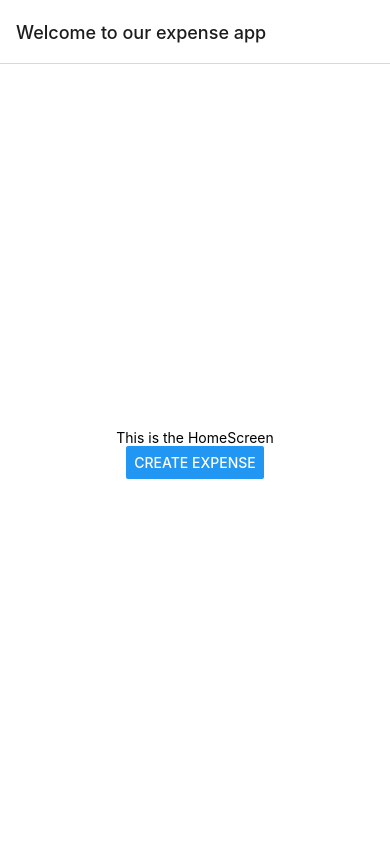
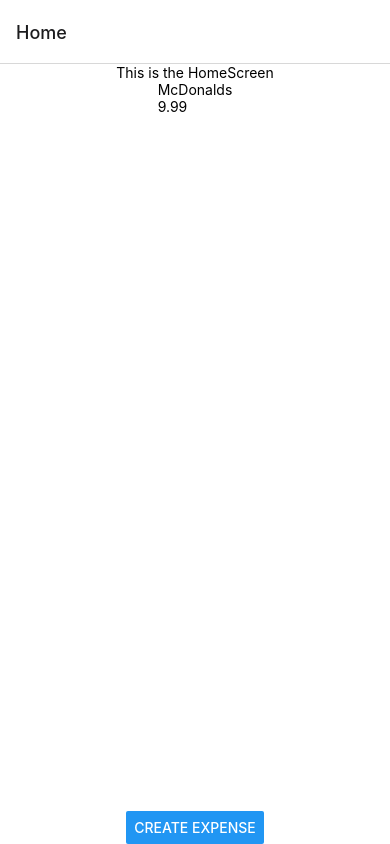
Before and after one commit to tern0004/P2-Final-App, a React Native app: screen / in a window 390 px wide. Built offline with nearby package versions, Linux system fonts and the light colour scheme.

Commit message:
can now add new objects to expense objArray, and objArray displays on homepage

```diff
--- a/App.js
+++ b/App.js
@@ -10,7 +10,7 @@ import { createBottomTabNavigator } from '@react-navigation/bottom-tabs'
 const Stack = createStackNavigator()
 
 export default function App() {
-  const [expenses, setExpenses] = useState([{id: 1, name: "Cat"}])
+  const [expenses, setExpenses] = useState([{id: 1, title: "McDonalds", price: 9.99}])
 
   const addExpense = (item) => {
     setExpenses([...expenses, item])
@@ -20,13 +20,12 @@ export default function App() {
   return (
     <NavigationContainer>
       <Stack.Navigator initialRouteName="Home">
-        <Stack.Screen name = "Home" component={HomeScreen}
-        options={{
-          title: "Welcome to our expense app"
-        }}/>
+        <Stack.Screen name = "Home" >
+          {(props) => <HomeScreen { ...props } expenses = {expenses}/>}
+        </Stack.Screen>
         <Stack.Screen name = "CreateExpense"  >
-        {(props) => <CreateExpenseScreen {...props} addExpense = {addExpense} expenses = {expenses} />}
-          </Stack.Screen>
+          {(props) => <CreateExpenseScreen {...props} addExpense = {addExpense} expenses = {expenses} />}
+        </Stack.Screen>
       </Stack.Navigator>
     </NavigationContainer>
   );
--- a/screens/CreateExpenseScreen.js
+++ b/screens/CreateExpenseScreen.js
@@ -1,5 +1,5 @@
 import React from 'react'
-import { View, Text, StyleSheet, TextInput, Keyboard, ScrollView, SafeAreaView} from 'react-native';
+import { View, Text, StyleSheet, TextInput, Keyboard, ScrollView, SafeAreaView, Button} from 'react-native';
 import { StatusBar } from 'expo-status-bar';
 import { useState, useEffect } from 'react';
 
@@ -8,14 +8,23 @@ export default function CreateExpenseScreen( { route, navigation, addExpense })
 
 
   const [title, onChangeTitle] = useState("")
-  const [value, onChangeValue] = useState(null)
+  const [price, onChangePrice] = useState(null)
+  // const [date, setDate] = useState(null)
   // const [date, setDate] = useState(route.params.id)
 
   // console.log(route)
   // console.log(route)
-  console.log(route)
-  console.log(navigation)
-  console.log(addExpense)
+  // console.log(navigation)
+  // console.log(addExpense)
+
+  const onSubmit = (ev) => {
+    let newDate = Date.now()
+    addExpense({id: newDate, title, price})
+    onChangeTitle("")
+    onChangePrice(null)
+    // setDate(null)
+    navigation.navigate('Home')
+  }
 
   // console.log(navigation)
 
@@ -35,11 +44,21 @@ export default function CreateExpenseScreen( { route, navigation, addExpense })
 
           <TextInput
           style={styles.input}
-          onChangeText = {onChangeValue}
-          value = {value}
+          onChangeText = {onChangePrice}
+          value = {price}
           placeholder= "enter expense value"
           keyboardType = "numeric"
           ></TextInput>
+
+          <Button
+          title = {"submit"}
+          onPress = { () => {
+            onSubmit()
+          }}
+          />
+
+
+
       </ScrollView>
     </SafeAreaView>
     )
--- a/screens/HomeScreen.js
+++ b/screens/HomeScreen.js
@@ -1,21 +1,38 @@
 import React from 'react'
-import { View, Text, StyleSheet, Button } from 'react-native';
+import { View, Text, StyleSheet, Button, FlatList, SafeAreaView } from 'react-native';
 import { StatusBar } from 'expo-status-bar';
 
-export default function HomeScreen({ navigation, route }) {
+export default function HomeScreen( { navigation, route, expenses } ) {
     // console.log(navigation)
     // console.log(route)
-
+    console.log(expenses)
 
     return (
-    <View style={styles.container}>
+    <SafeAreaView style={styles.container}>
         <Text>This is the HomeScreen</Text>
+
+        <FlatList
+        data={ expenses }
+        renderItem={(item) => <Expense expense={item} /> }
+        keyExtractor={(item, index) => {
+            return item.title+'-'+index
+        }}
+        />
         <Button title="Create expense" onPress = {() => {
             navigation.navigate('CreateExpense')
         }}
         />
         <StatusBar style="auto" />
-    </View>
+    </SafeAreaView>
+    )
+}
+
+function Expense( {expense} ){
+    return (
+        <View>
+            <Text>{expense.item.title}</Text>
+            <Text>{expense.item.price}</Text>
+        </View>
     )
 }
 
```
